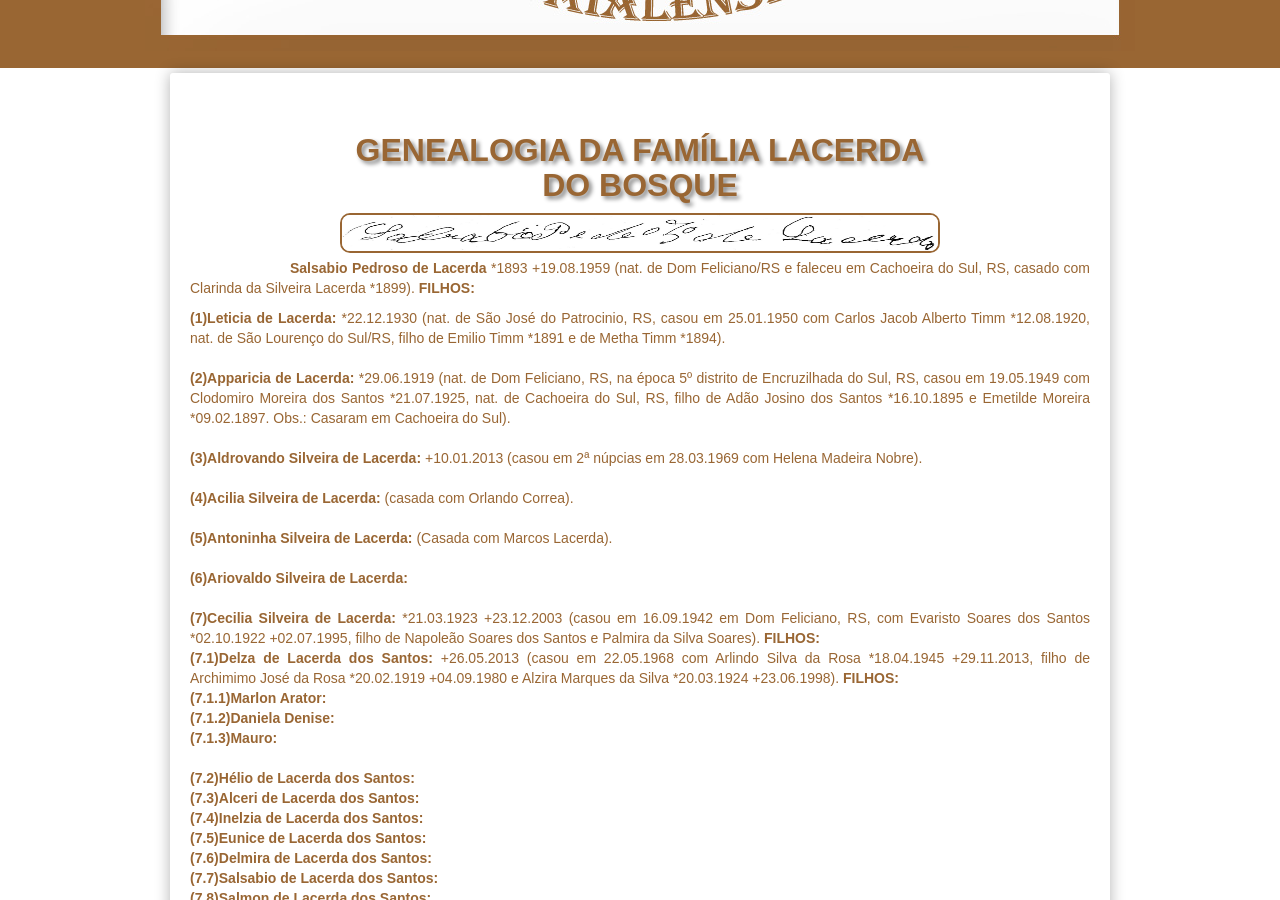
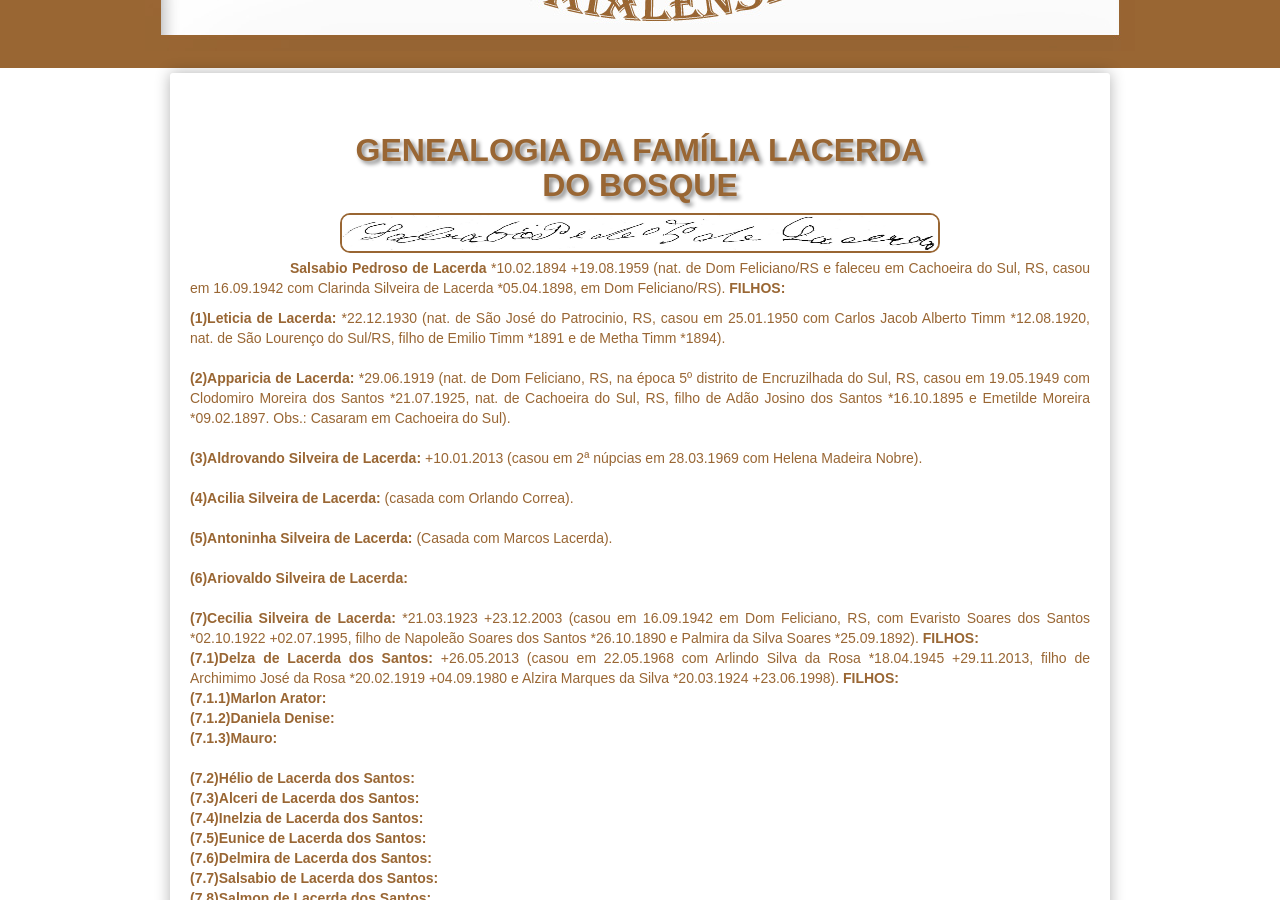
Before and after one commit to claudiovargas1955/claudiovargas1955.github.io, a Jekyll site: the page built from _pages/familia-lacerda-salsabio.html, in a window 1280 px wide and 900 px high, scrolled down 226 px. Built offline with Jekyll 4.4.1, drawn with Linux system fonts in a browser that asks for light colours; some web fonts are replaced.

Commit message:
Update familia-lacerda-salsabio.html

```diff
--- a/_pages/familia-lacerda-salsabio.html
+++ b/_pages/familia-lacerda-salsabio.html
@@ -96,8 +96,8 @@ details[open] summary {color:#996633;
 
 <h1>GENEALOGIA DA FAMÍLIA LACERDA<br>DO BOSQUE</h1>
 <img class="esq1" style="float:left"; src="/images/salsabio.jpg" width="600px" height="40px"  title="Assinatura de Salsabio Pedroso de Lacerda";/>
-<b><p style="text-indent:100px";/>Salsabio Pedroso de Lacerda </b>*1893 +19.08.1959 (nat. de Dom Feliciano/RS e faleceu em Cachoeira do Sul, RS, casado com Clarinda
-da Silveira Lacerda *1899). <b>FILHOS: </b><br>
+<b><p style="text-indent:100px";/>Salsabio Pedroso de Lacerda </b>*10.02.1894 +19.08.1959 (nat. de Dom Feliciano/RS e faleceu em Cachoeira do Sul, RS, casou em 16.09.1942
+com Clarinda Silveira de Lacerda *05.04.1898, em Dom Feliciano/RS). <b>FILHOS: </b><br>
 
 <p><b>(1)Leticia de Lacerda: </b>*22.12.1930 (nat. de São José do Patrocinio, RS, casou em 25.01.1950 com Carlos Jacob Alberto Timm *12.08.1920, nat. de São Lourenço
 do Sul/RS, filho de Emilio Timm *1891 e de Metha Timm *1894). <br><br>
@@ -110,7 +110,7 @@ dos Santos *21.07.1925, nat. de Cachoeira do Sul, RS, filho de Adão Josino dos
 <b>(6)Ariovaldo Silveira de Lacerda: </b>  <br><br>
 
   <b>(7)Cecilia Silveira de Lacerda: </b>*21.03.1923 +23.12.2003 (casou em 16.09.1942 em Dom Feliciano, RS, com Evaristo Soares dos Santos *02.10.1922 +02.07.1995, filho
-  de Napoleão Soares dos Santos e Palmira da Silva Soares). <b>FILHOS:</b><br>
+  de Napoleão Soares dos Santos *26.10.1890 e Palmira da Silva Soares *25.09.1892). <b>FILHOS:</b><br>
       <b>(7.1)Delza de Lacerda dos Santos: </b>+26.05.2013 (casou em 22.05.1968 com Arlindo Silva da Rosa *18.04.1945 +29.11.2013, filho de Archimimo José da Rosa *20.02.1919
       +04.09.1980 e Alzira Marques da Silva *20.03.1924 +23.06.1998). <b>FILHOS: </b><br>
            <b>(7.1.1)Marlon Arator: </b><br>
```
